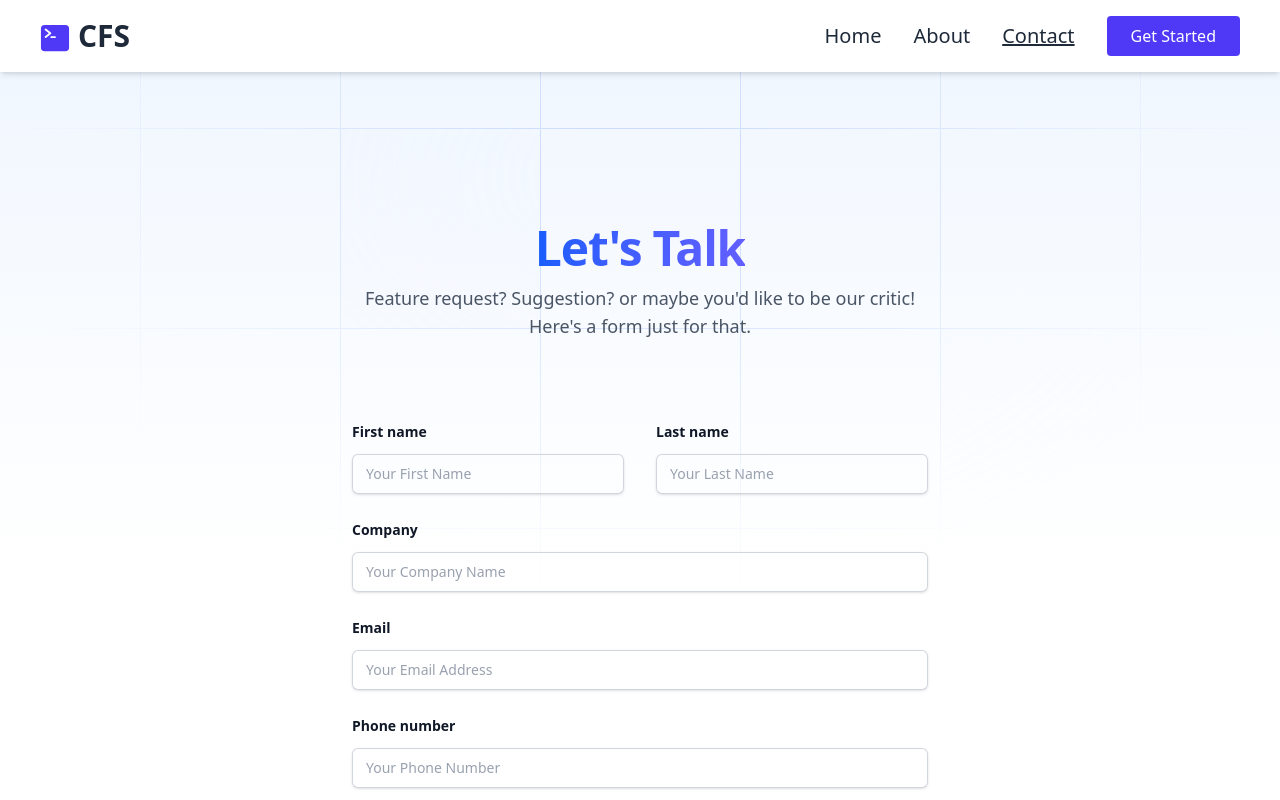
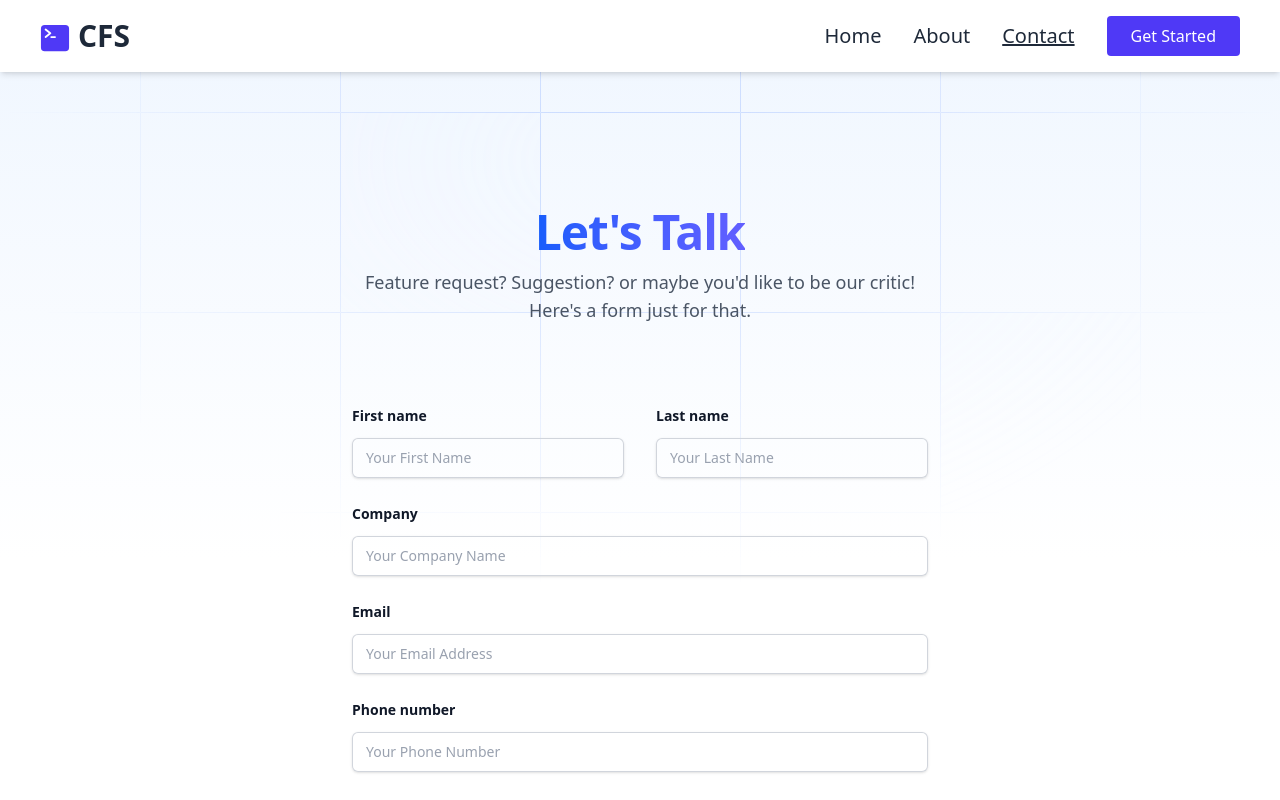
Before and after one commit to chhengz/cfsweb, a React (Vite) app: page /contact in a window 1280 px wide. Shown: the top 800 px of the page. Built offline with nearby package versions, Linux system fonts and the light colour scheme.

Commit message:
fix padding top of Contact

```diff
--- a/src/pages/Contact.jsx
+++ b/src/pages/Contact.jsx
@@ -2,7 +2,7 @@ import React from "react";
 
 const Contact = () => {
   return (
-    <section class="bg-gradient-to-b from-blue-50 via-transparent sm:pt-14 lg:pt-24 xl:pt-32">
+    <section class="bg-gradient-to-b from-blue-50 via-transparent pt-12 sm:pt-12 lg:pt-24 xl:pt-28">
       <div class="relative z-10">
         <div
             class="absolute inset-x-0 top-1/2 -z-10 flex -translate-y-1/2 justify-center overflow-hidden [mask-image:radial-gradient(50%_45%_at_50%_55%,white,transparent)]">
```
